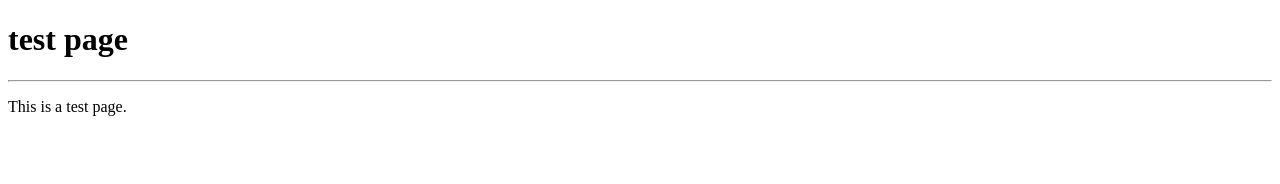
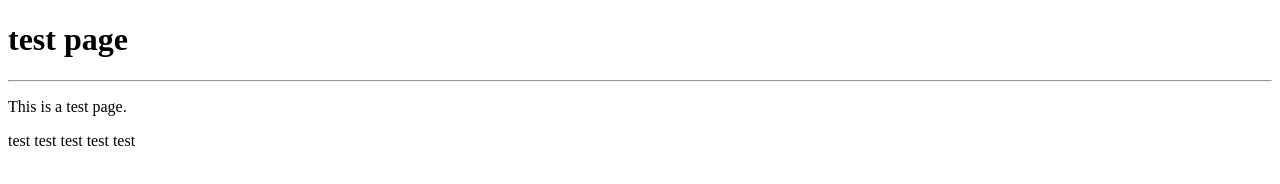
Before and after one commit to PCN-Nittazuka/pulreqtest, a plain HTML site: page index.html in a window 1280 px wide. Drawn offline with Linux system fonts and the light colour scheme.

Commit message:
update index.html

```diff
--- a/index.html
+++ b/index.html
@@ -1,14 +1,18 @@
 <!DOCTYPE html>
 <html lang="en">
+
 <head>
     <meta charset="UTF-8">
     <meta http-equiv="X-UA-Compatible" content="IE=edge">
     <meta name="viewport" content="width=device-width, initial-scale=1.0">
     <title>Git test</title>
 </head>
+
 <body>
     <h1>test page</h1>
     <hr>
     <p>This is a test page.</p>
+    <p>test test test test test</p>
 </body>
+
 </html>
```
